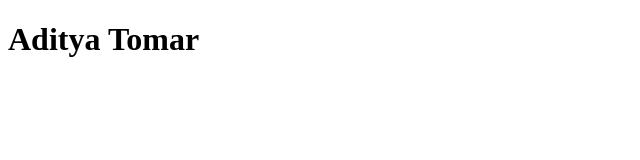
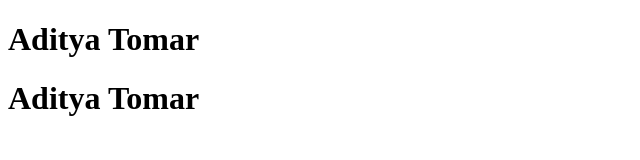
Before and after one commit to adityatomar9275/mernpractice, a plain HTML site: page Index.html in a window 1280 px wide. Shown: the whole page, without its empty margins (0-640 px from the left). Drawn offline with Linux system fonts and the light colour scheme.

Commit message:
Index.html

```diff
--- a/Index.html
+++ b/Index.html
@@ -7,5 +7,6 @@
 </head>
 <body>
     <h1>Aditya Tomar</h1>
+    <h1>Aditya Tomar</h1>
 </body>
 </html>
```
